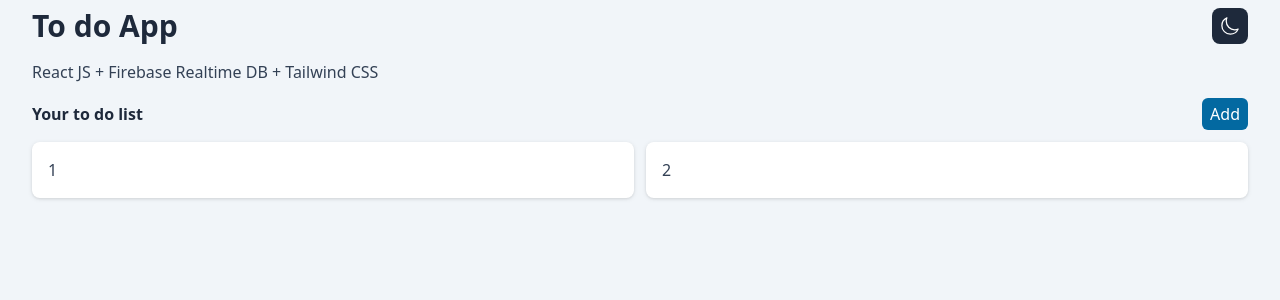
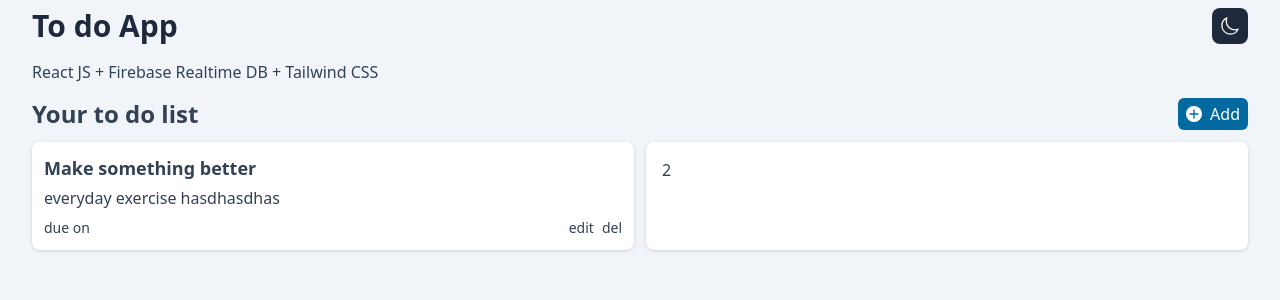
Before and after one commit to movsic08/CRUD-ReactJS-TailwindCSS-, a React (Vite) app: page / in a window 1280 px wide. Shown: the top 300 px of the page. Built offline with nearby package versions, Linux system fonts and the light colour scheme.

Commit message:
added todo list template

```diff
--- a/package.json
+++ b/package.json
@@ -10,6 +10,7 @@
     "preview": "vite preview"
   },
   "dependencies": {
+    "firebase": "^10.8.1",
     "react": "^18.2.0",
     "react-dom": "^18.2.0"
   },
--- a/src/App.jsx
+++ b/src/App.jsx
@@ -10,8 +10,11 @@ function App() {
         <Navbar />
         <h3 className=" mt-2  text-slate-700">React JS + Firebase Realtime DB + Tailwind CSS</h3>
         <div className="flex w-full items-center justify-between mt-2 border-t-2 border-slate-100 py-1">
-          <h1 className=" font-bold">Your to do list</h1>
-          <button className=" px-2 py-1 bg-sky-700 text-white rounded-md">Add</button>
+          <h1 className=" font-bold text-2xl text-slate-700">Your to do list</h1>
+          <button className=" px-2 py-1 bg-sky-700 flex items-center gap-2 text-white rounded-md">
+            <svg className=" w-4 h-4 text-sky-700 bg-white rounded-full  " fill="currentColor " stroke="currentColor" stroke-linecap="round" stroke-linejoin="round" stroke-width="2" viewBox="0 0 24 24" xmlns="http://www.w3.org/2000/svg">
+              <path d="M12 6v6m0 0v6m0-6h6m-6 0H6"></path>
+            </svg>Add</button>
         </div>
 
         {/* <AddTaskModal /> */}
--- a/src/components/ToDoItem.jsx
+++ b/src/components/ToDoItem.jsx
@@ -2,8 +2,20 @@
 export default function ToDoItem() {
   return (
     <div className=" grid grid-flow-row mt-2 grid-cols-2 gap-3">
-      <div className="p-4 drop-shadow bg-white text-slate-700 rounded-lg  col-span-2 lg:col-span-1  ">
-        1
+      <div className="p-3 drop-shadow bg-white text-slate-700 rounded-lg  col-span-2 lg:col-span-1  ">
+        <h1 className="  font-semibold text-lg">
+          Make something better
+        </h1>
+        <p className=" mt-1">
+          everyday exercise hasdhasdhas
+        </p>
+        <div className="flex text-sm justify-between w-full items-center mt-2">
+          <p>due on </p>
+          <div className="flex gap-2">
+            <button>edit</button>
+            <button>del</button>
+          </div>
+        </div>
       </div>
 
       <div className="p-4 drop-shadow bg-white text-slate-700 rounded-lg  col-span-2 lg:col-span-1  ">
--- a/src/components/test.js
+++ /dev/null
@@ -1,49 +0,0 @@
-const api_campaigns_data = [1, 2, 3, 4, 5, 6, 7, 8, 9, 10, 11, 12, 13, 14, 15];
-
-let chunkedData = [
-    [1, 2, 3, 4],
-    [5, 6, 7, 8],
-    [9, 10, 11, 12],
-    [13, 14, 15]
-];
-
-
-
-
-
-
-
-
-
-
-
-
-
-
-
-
-
-
-
-
-
-api_campaigns_data.data.chunk(4)
-
-
-
-
-
-
-
-
-
-
-
-
-
-
-
-
-
-
-chunk(api_campaigns_data.data, 4)
--- /dev/null
+++ b/src/firebase.js
@@ -0,0 +1,15 @@
+// Import the functions you need from the SDKs you need
+import { initializeApp } from "firebase/app";
+
+// Your web app's Firebase configuration
+const firebaseConfig = {
+  apiKey: process.env.REACT_APP_FIREBASE_KEY,
+  authDomain: process.env.REACT_APP_FIREBASE_AUTHDOMAIN,
+  projectId: "todo-app-reactjs-firebas-b83ca",
+  storageBucket: "todo-app-reactjs-firebas-b83ca.appspot.com",
+  messagingSenderId: "1067391312382",
+  appId: "1:1067391312382:web:54fd3eced9df008a4de0af"
+};
+
+// Initialize Firebase
+const app = initializeApp(firebaseConfig);
```
Also changed, not shown: 2 other files (tests, documents, lock files or other folders).
